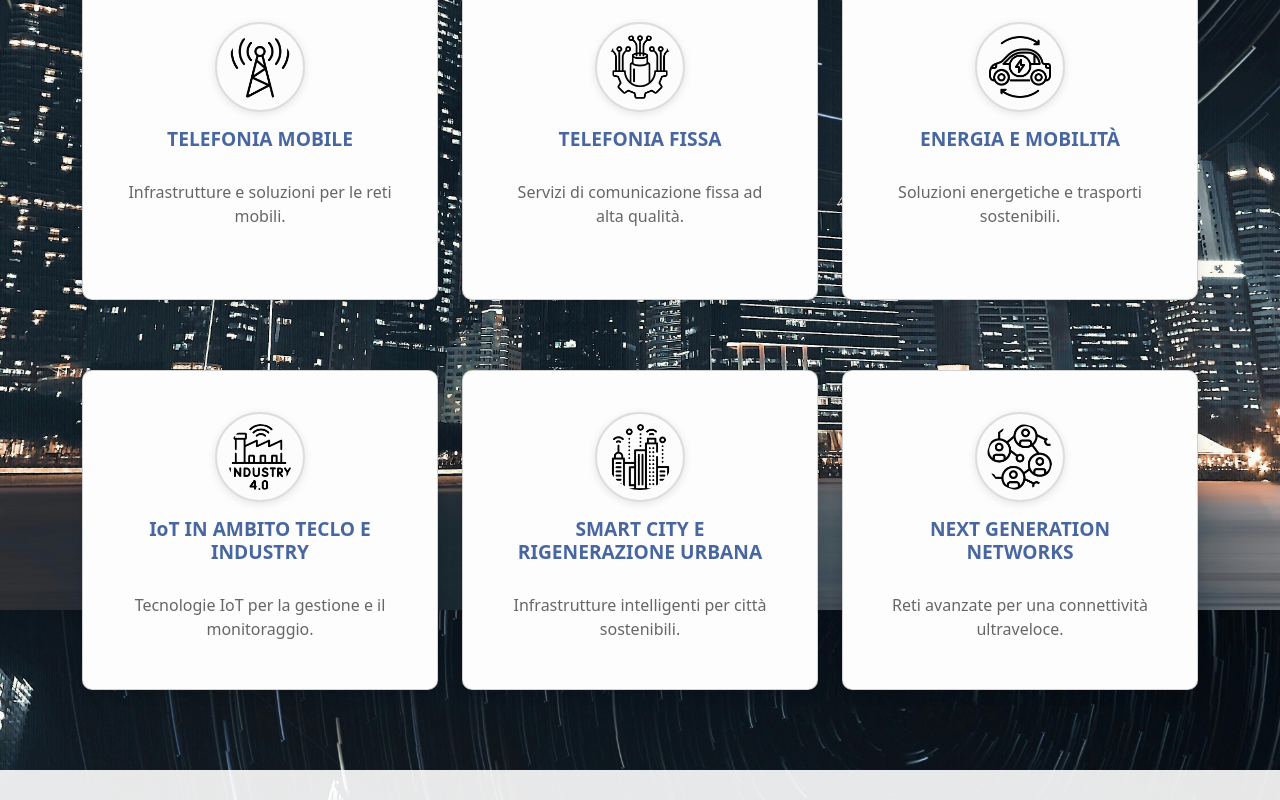
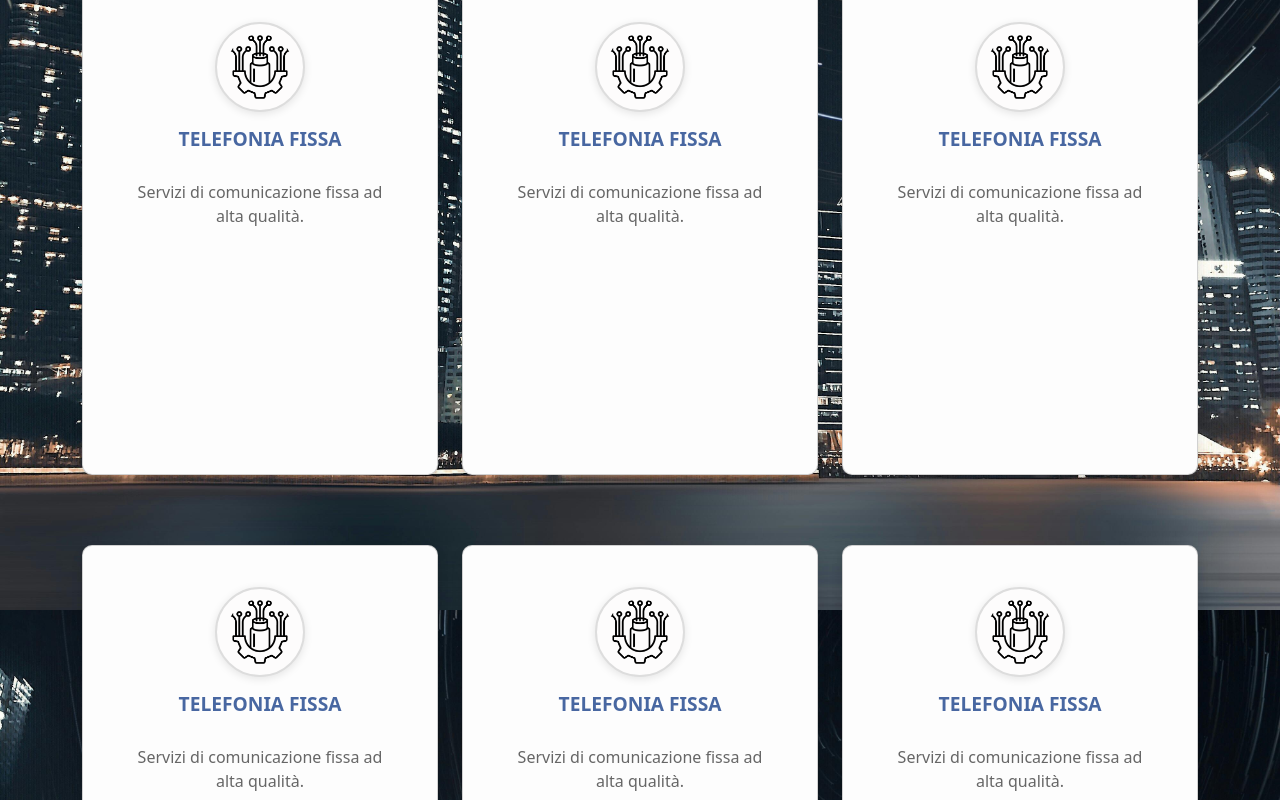
Before and after one commit to g-u-e-pe/sitoMedinet, a React (Create React App) app in the folder medinetwebsite/: page / in a window 1280 px wide. Shown: the part 2260-3060 px from the top of the page. Built offline with nearby package versions, Linux system fonts and the light colour scheme.

Commit message:
modifiche servizi, aggiunta card che flippano

```diff
--- a/medinetwebsite/src/App.css
+++ b/medinetwebsite/src/App.css
@@ -145,9 +145,13 @@ html {
   display: flex;
   justify-content: center;
   align-items: center;
-  transition: all 0.3s ease; /* Transizione morbida per ogni cambiamento */
 }
 
+#servizi .card-wrapper {
+  perspective: 1000px; /* Distanza della prospettiva per il flip */
+  margin-bottom: 30px;
+  margin-top: 40px;
+}
 
 /*quando c'è hover sulla card, aumenta anche la dimensione dell'icona*/
 #servizi .card:hover .icon {
@@ -182,12 +186,13 @@ html {
   display: flex;
   flex-direction: column;
   align-items: center;
-  transition: transform 0.3s ease, box-shadow 0.3s ease; /* Effetto hover */
+  transform-style: preserve-3d; /* Mantiene la struttura 3D */
+  transition: transform 0.6s ease-in-out; /* Transizione per il flip */
 }
 
 #servizi .card:hover {
-  transform: translateY(-5px); /* Leggera animazione su hover */
-  box-shadow: 0 8px 16px rgba(0, 0, 0, 0.15); /* Ombra più evidente su hover */
+  transform: rotateY(180deg); /* Flip della card */
+  box-shadow: 0 12px 24px rgba(0, 0, 0, 0.2); /* Ombra durante il flip */
 }
 
 #servizi .card-title {
@@ -249,14 +254,26 @@ html {
 
 
 
+#servizi .card-wrapper {
+  perspective: 1000px; /* Distanza della prospettiva per il flip */
+  margin-bottom: 30px;
+  margin-top: 40px;
+}
 
 
-/* Nascondere la descrizione inizialmente */
-.servizi-card-description {
+/* Faccia anteriore della card (contenuto principale) */
+#servizi .card-body {
+  backface-visibility: hidden; /* Nasconde la faccia anteriore quando è girata */
+  transition: all 0.3s ease;
+}
+
+/* Faccia posteriore della card (descrizione) */
+#servizi .servizi-card-description {
   display: none; /* La descrizione è nascosta per default */
+  display: flex;
+  justify-content: center;
+  align-items: center;
   opacity: 0;
-  transform: translateY(10px); /* La descrizione si sposterà leggermente in basso quando appare */
-  transition: opacity 0.5s ease-in-out, transform 0.5s ease-in-out; /* Transizione fluida per l'opacità e il movimento */
   margin-top: 10px; /* Distanza tra il contenuto e la descrizione */
   color: #555; /* Colore del testo per la descrizione, più morbido */
   font-size: 14px; /* Font più grande per una migliore leggibilità */
@@ -264,24 +281,58 @@ html {
   text-align: center; /* Centrato il testo */
   padding: 0 20px; /* Aggiunta di un po' di spazio laterale per non toccare i bordi */
   font-weight: 400; /* Peso del font normale */
+  backface-visibility: hidden; /* Nasconde la parte posteriore quando si gira */
+  transform: rotateY(180deg); /* Rende la descrizione visibile solo dopo il flip */
 }
+
+
+
+/* Nascondere la descrizione di default */
+#servizi .card .servizi-card-description {
+  opacity: 0;
+  visibility: hidden;
+  transition: opacity 0.3s ease, visibility 0.3s ease;
+}
+
+/* Mostra la descrizione quando la card è in hover */
+#servizi .card:hover .servizi-card-description {
+  opacity: 1;
+  visibility: visible;
+}
+
 
 /* Quando si passa sopra la card */
 #servizi .card:hover .servizi-card-description {
   display: block;
   opacity: 1; /* La descrizione diventa visibile */
-  transform: translateY(0); /* La descrizione si sposta nella posizione finale */
+  visibility: visible;
+}
+
+/* Piccole modifiche per la visibilità e il layout */
+#servizi .card-title, #servizi .card-text {
+  transition: transform 0.3s ease;
 }
 
 /* Leggera animazione e ombra per la card */
 #servizi .card {
-  transition: transform 0.3s ease-in-out, box-shadow 0.3s ease-in-out; /* Animazione fluida per il sollevamento della card e la ombra */
+  transform-style: preserve-3d; /* Mantiene la struttura 3D */
+  transition: transform 0.6s ease-in-out; /* Transizione per il flip */
 }
 
 #servizi .card:hover {
-  transform: translateY(-10px); /* Leggero sollevamento della card */
+  transform: rotateY(180deg); /* Flip della card */
   box-shadow: 0 12px 24px rgba(0, 0, 0, 0.2); /* Ombra più prominente */
 }
+
+
+
+
+
+
+
+
+
+
 
 
 
--- a/medinetwebsite/src/components/Home.js
+++ b/medinetwebsite/src/components/Home.js
@@ -309,43 +309,13 @@ const Home = () => {
               Tutto Ciò Che Possiamo Offrirti...
             </h1>
               <div className="row">
-                {/* Card 1: Telefonia Mobile */}
-                <div className="col-12 col-md-6 col-lg-4">
-                  <div className="card-wrapper card-space">
-                    <div className="card card-bg card-big">
-                      <div className="card-body">
-                      <div className="top-icon" data-aos="zoom-in"  data-aos-duration="100"  data-aos-easing="ease-in-sine">
-                          <center>
-                            <img src={TelefoniaMobile} alt="Antenna Icon" className="icon" />
-                          </center>
-                        </div>
-                        <h3 className="card-title h5">
-                          <center>TELEFONIA MOBILE</center>
-                        </h3>
-                        <div className="card-content">
-                          <p className="card-text font-serif">
-                            Infrastrutture e soluzioni per le reti mobili.
-                          </p>
-                        </div>
-
-                        <div className="servizi-card-description">
-                          <p>
-                            MEDINET si occupa di progettazione, installazione e ottimizzazione delle reti di telefonia mobile, inclusi
-                            sistemi radio (2G, 3G, 4G, 5G) e stazioni radio base. Gestisce anche decommissioning, migrazione tecnologica, e
-                            rinnovo di permessi e contratti per le infrastrutture mobili.
-                          </p>
-                        </div>
-                      </div>
-                    </div>
-                  </div>
-                </div>
-
                  {/* Card 2: Telefonia Fissa */}
 <div className="col-12 col-md-6 col-lg-4">
   <div className="card-wrapper card-space">
     <div className="card card-bg card-big">
+      {/* Anteriore della card (contenuto principale) */}
       <div className="card-body">
-                      <div className="top-icon" data-aos="zoom-in"  data-aos-duration="100"  data-aos-easing="ease-in-sine">
+        <div className="top-icon" data-aos="zoom-in" data-aos-duration="100" data-aos-easing="ease-in-sine">
           <center>
             <img src={TelefoniaFissa} alt="Antenna Icon" className="icon" />
           </center>
@@ -358,7 +328,164 @@ const Home = () => {
             Servizi di comunicazione fissa ad alta qualità.
           </p>
         </div>
+      </div>
 
+      {/* Retro della card (descrizione) */}
+      <div className="servizi-card-description">
+        <p>
+          MEDINET esegue attività di Installation & Commissioning (I&C) su apparati di accesso fisso (come ISAM, MSAN, ONUcab,
+          OLT) e di trasporto (SDH, WDM, DWDM). Si occupa anche di lavori su centrali Telecom, come la compattazione ATM e il
+          decommissioning PSTN.
+        </p>
+      </div>
+    </div>
+  </div>
+</div> {/* Card 2: Telefonia Fissa */}
+<div className="col-12 col-md-6 col-lg-4">
+  <div className="card-wrapper card-space">
+    <div className="card card-bg card-big">
+      {/* Anteriore della card (contenuto principale) */}
+      <div className="card-body">
+        <div className="top-icon" data-aos="zoom-in" data-aos-duration="100" data-aos-easing="ease-in-sine">
+          <center>
+            <img src={TelefoniaFissa} alt="Antenna Icon" className="icon" />
+          </center>
+        </div>
+        <h3 className="card-title h5">
+          <center>TELEFONIA FISSA</center>
+        </h3>
+        <div className="card-content">
+          <p className="card-text font-serif">
+            Servizi di comunicazione fissa ad alta qualità.
+          </p>
+        </div>
+      </div>
+
+      {/* Retro della card (descrizione) */}
+      <div className="servizi-card-description">
+        <p>
+          MEDINET esegue attività di Installation & Commissioning (I&C) su apparati di accesso fisso (come ISAM, MSAN, ONUcab,
+          OLT) e di trasporto (SDH, WDM, DWDM). Si occupa anche di lavori su centrali Telecom, come la compattazione ATM e il
+          decommissioning PSTN.
+        </p>
+      </div>
+    </div>
+  </div>
+</div> {/* Card 2: Telefonia Fissa */}
+<div className="col-12 col-md-6 col-lg-4">
+  <div className="card-wrapper card-space">
+    <div className="card card-bg card-big">
+      {/* Anteriore della card (contenuto principale) */}
+      <div className="card-body">
+        <div className="top-icon" data-aos="zoom-in" data-aos-duration="100" data-aos-easing="ease-in-sine">
+          <center>
+            <img src={TelefoniaFissa} alt="Antenna Icon" className="icon" />
+          </center>
+        </div>
+        <h3 className="card-title h5">
+          <center>TELEFONIA FISSA</center>
+        </h3>
+        <div className="card-content">
+          <p className="card-text font-serif">
+            Servizi di comunicazione fissa ad alta qualità.
+          </p>
+        </div>
+      </div>
+
+      {/* Retro della card (descrizione) */}
+      <div className="servizi-card-description">
+        <p>
+          MEDINET esegue attività di Installation & Commissioning (I&C) su apparati di accesso fisso (come ISAM, MSAN, ONUcab,
+          OLT) e di trasporto (SDH, WDM, DWDM). Si occupa anche di lavori su centrali Telecom, come la compattazione ATM e il
+          decommissioning PSTN.
+        </p>
+      </div>
+    </div>
+  </div>
+</div> {/* Card 2: Telefonia Fissa */}
+<div className="col-12 col-md-6 col-lg-4">
+  <div className="card-wrapper card-space">
+    <div className="card card-bg card-big">
+      {/* Anteriore della card (contenuto principale) */}
+      <div className="card-body">
+        <div className="top-icon" data-aos="zoom-in" data-aos-duration="100" data-aos-easing="ease-in-sine">
+          <center>
+            <img src={TelefoniaFissa} alt="Antenna Icon" className="icon" />
+          </center>
+        </div>
+        <h3 className="card-title h5">
+          <center>TELEFONIA FISSA</center>
+        </h3>
+        <div className="card-content">
+          <p className="card-text font-serif">
+            Servizi di comunicazione fissa ad alta qualità.
+          </p>
+        </div>
+      </div>
+
+      {/* Retro della card (descrizione) */}
+      <div className="servizi-card-description">
+        <p>
+          MEDINET esegue attività di Installation & Commissioning (I&C) su apparati di accesso fisso (come ISAM, MSAN, ONUcab,
+          OLT) e di trasporto (SDH, WDM, DWDM). Si occupa anche di lavori su centrali Telecom, come la compattazione ATM e il
+          decommissioning PSTN.
+        </p>
+      </div>
+    </div>
+  </div>
+</div> {/* Card 2: Telefonia Fissa */}
+<div className="col-12 col-md-6 col-lg-4">
+  <div className="card-wrapper card-space">
+    <div className="card card-bg card-big">
+      {/* Anteriore della card (contenuto principale) */}
+      <div className="card-body">
+        <div className="top-icon" data-aos="zoom-in" data-aos-duration="100" data-aos-easing="ease-in-sine">
+          <center>
+            <img src={TelefoniaFissa} alt="Antenna Icon" className="icon" />
+          </center>
+        </div>
+        <h3 className="card-title h5">
+          <center>TELEFONIA FISSA</center>
+        </h3>
+        <div className="card-content">
+          <p className="card-text font-serif">
+            Servizi di comunicazione fissa ad alta qualità.
+          </p>
+        </div>
+      </div>
+
+      {/* Retro della card (descrizione) */}
+      <div className="servizi-card-description">
+        <p>
+          MEDINET esegue attività di Installation & Commissioning (I&C) su apparati di accesso fisso (come ISAM, MSAN, ONUcab,
+          OLT) e di trasporto (SDH, WDM, DWDM). Si occupa anche di lavori su centrali Telecom, come la compattazione ATM e il
+          decommissioning PSTN.
+        </p>
+      </div>
+    </div>
+  </div>
+</div> {/* Card 2: Telefonia Fissa */}
+<div className="col-12 col-md-6 col-lg-4">
+  <div className="card-wrapper card-space">
+    <div className="card card-bg card-big">
+      {/* Anteriore della card (contenuto principale) */}
+      <div className="card-body">
+        <div className="top-icon" data-aos="zoom-in" data-aos-duration="100" data-aos-easing="ease-in-sine">
+          <center>
+            <img src={TelefoniaFissa} alt="Antenna Icon" className="icon" />
+          </center>
+        </div>
+        <h3 className="card-title h5">
+          <center>TELEFONIA FISSA</center>
+        </h3>
+        <div className="card-content">
+          <p className="card-text font-serif">
+            Servizi di comunicazione fissa ad alta qualità.
+          </p>
+        </div>
+      </div>
+
+      {/* Retro della card (descrizione) */}
       <div className="servizi-card-description">
         <p>
           MEDINET esegue attività di Installation & Commissioning (I&C) su apparati di accesso fisso (come ISAM, MSAN, ONUcab,
@@ -369,123 +496,7 @@ const Home = () => {
     </div>
   </div>
 </div>
-                </div>
 
-                {/* Card 3: Energia e Mobilità */}
-                <div className="col-12 col-md-6 col-lg-4">
-                  <div className="card-wrapper card-space">
-                    <div className="card card-bg card-big">
-                      <div className="card-body">
-                      <div className="top-icon" data-aos="zoom-in"  data-aos-duration="100"  data-aos-easing="ease-in-sine">
-                          <center>
-                            <img src={EnergiaEMobilita} alt="Antenna Icon" className="icon" />
-                          </center>
-                        </div>
-                        <h3 className="card-title h5">
-                          <center>ENERGIA E MOBILITÀ</center>
-                        </h3>
-                        <div className="card-content">
-                          <p className="card-text font-serif">
-                            Soluzioni energetiche e trasporti sostenibili.
-                          </p>
-                        </div>
-                        <div className="servizi-card-description">
-                          <p>
-                            MEDINET si occupa della progettazione di reti elettriche, impianti da fonti di energia alternative e colonnine di
-                            ricarica per auto elettriche.
-                          </p>
-                        </div>
-                      </div>
-                    </div>
-                  </div>
-                </div>
-
-                {/* Card 4: IoT in ambito tech e industry */}
-                <div className="col-12 col-md-6 col-lg-4">
-                  <div className="card-wrapper card-space">
-                    <div className="card card-bg card-big">
-                      <div className="card-body">
-                      <div className="top-icon" data-aos="zoom-in"  data-aos-duration="100"  data-aos-easing="ease-in-sine">
-                          <center>
-                            <img src={IotIndustry} alt="Antenna Icon" className="icon" />
-                          </center>
-                        </div>
-                        <h3 className="card-title h5">
-                          <center>IoT IN AMBITO TECLO E INDUSTRY</center>
-                        </h3>
-                        <div className="card-content">
-                          <p className="card-text font-serif">
-                            Tecnologie IoT per la gestione e il monitoraggio.
-                          </p>
-                        </div>
-                        <div className="servizi-card-description">
-                          <p>
-                            MEDINET ha sviluppato soluzioni IoT, tra cui il sistema S.A.C.A.P. per il monitoraggio delle stazioni radio base e
-                            un’applicazione per il controllo dell’utilizzo di dispositivi di protezione individuale (DPI) tramite smartphone.
-                          </p>
-                        </div>
-                      </div>
-                    </div>
-                  </div>
-                </div>
-
-                {/* Card 5: Smart City e Rigenerazione Urbana */}
-                <div className="col-12 col-md-6 col-lg-4">
-                  <div className="card-wrapper card-space">
-                    <div className="card card-bg card-big">
-                      <div className="card-body">
-                      <div className="top-icon" data-aos="zoom-in"  data-aos-duration="100"  data-aos-easing="ease-in-sine">
-                          <center>
-                            <img src={SmartCity} alt="Antenna Icon" className="icon" />
-                          </center>
-                        </div>
-                        <h3 className="card-title h5">
-                          <center>SMART CITY E RIGENERAZIONE URBANA</center>
-                        </h3>
-                        <div className="card-content">
-                          <p className="card-text font-serif">
-                            Infrastrutture intelligenti per città sostenibili.
-                          </p>
-                        </div>
-                        <div className="servizi-card-description">
-                          <p>
-                            MEDINET progetta soluzioni di tele gestione per la pubblica illuminazione, parcheggi a pagamento e reti wireless,
-                            con l’obiettivo di rendere più intelligente la gestione urbana, inclusa la mobilità e le risorse ambientali.
-                          </p>
-                        </div>
-                      </div>
-                    </div>
-                  </div>
-                </div>
-
-                {/* Card 6: Next Generation Networks */}
-                <div className="col-12 col-md-6 col-lg-4">
-                  <div className="card-wrapper card-space">
-                    <div className="card card-bg card-big">
-                      <div className="card-body">
-                      <div className="top-icon" data-aos="zoom-in"  data-aos-duration="100"  data-aos-easing="ease-in-sine">
-                          <center>
-                            <img src={NextGenerationNetworks} alt="Antenna Icon" className="icon" />
-                          </center>
-                        </div>
-                        <h3 className="card-title h5">
-                          <center>NEXT GENERATION NETWORKS</center>
-                        </h3>
-                        <div className="card-content">
-                          <p className="card-text font-serif">
-                            Reti avanzate per una connettività ultraveloce.
-                          </p>
-                        </div>
-                        <div className="servizi-card-description">
-                          <p>
-                            MEDINET progetta reti in fibra ottica di giunzione e accesso, utilizzando tecnologie FTTC, FTTS, FTTB, FTTH. Offre anche
-                            servizi di progettazione esecutiva e di ottenimento permessi da Enti pubblici.
-                          </p>
-                        </div>
-                      </div>
-                    </div>
-                  </div>
-                </div>
 
               </div>
             </div>
```
Lines whose indentation alone changed are shown as unchanged.
